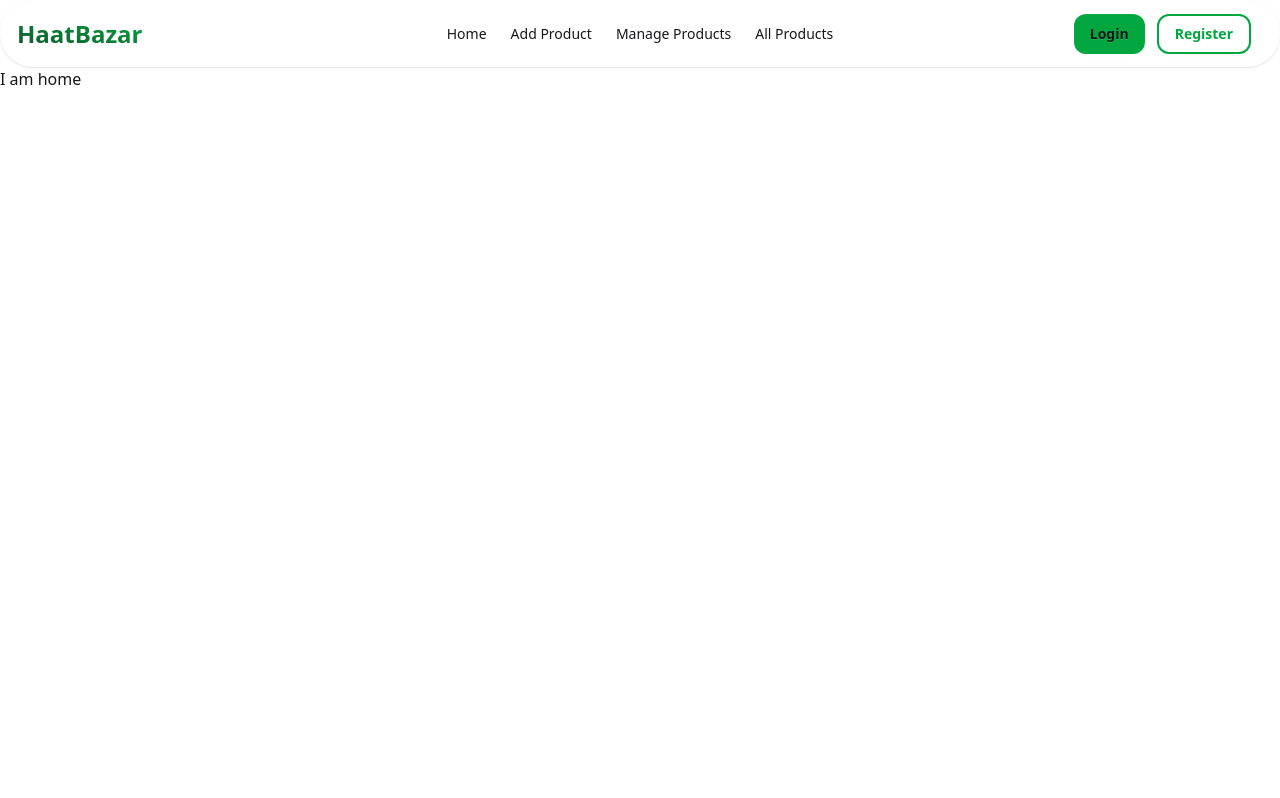
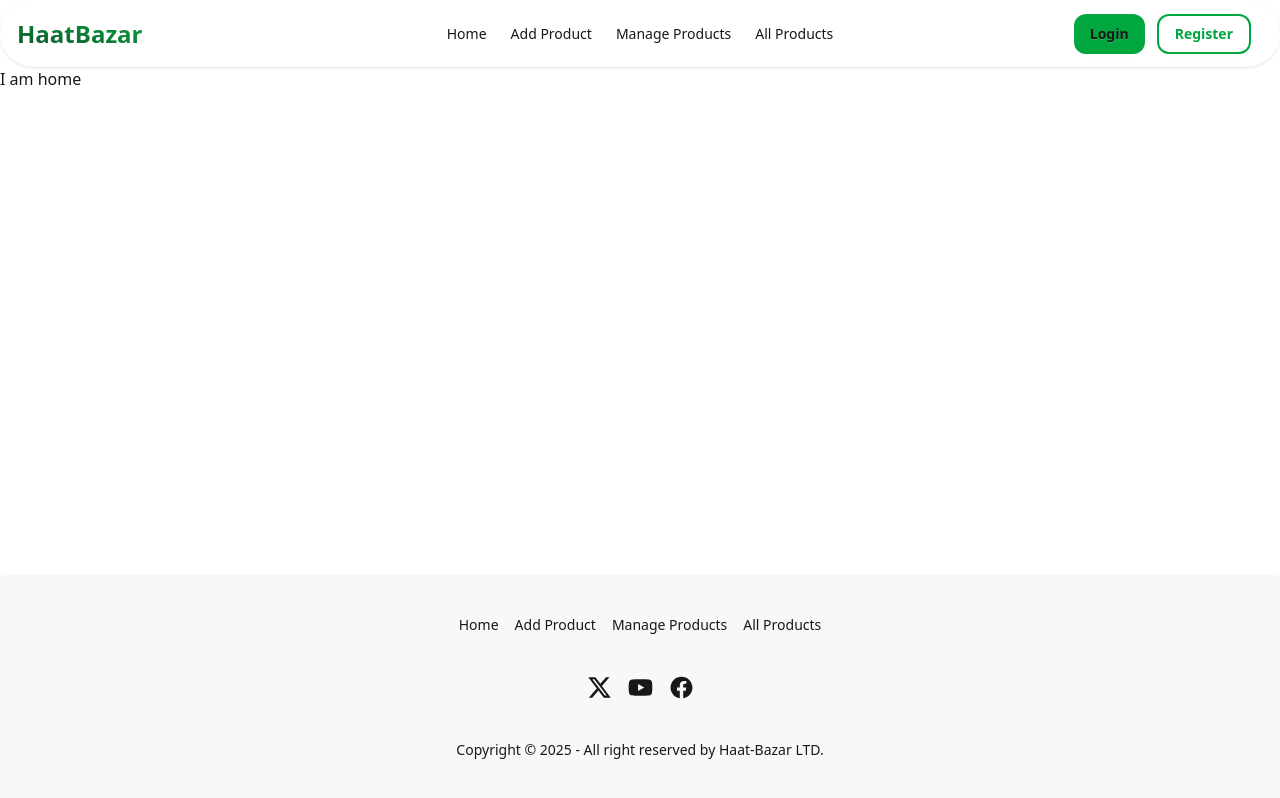
Before and after one commit to oliullahakib/haat-bazar, a Next.js app: page / in a window 1280 px wide. Built offline with nearby package versions, Linux system fonts and the light colour scheme.

Commit message:
footer added to the layout

```diff
--- a/package.json
+++ b/package.json
@@ -12,7 +12,8 @@
     "daisyui": "^5.5.5",
     "next": "16.0.3",
     "react": "19.2.0",
-    "react-dom": "19.2.0"
+    "react-dom": "19.2.0",
+    "react-icons": "^5.5.0"
   },
   "devDependencies": {
     "@tailwindcss/postcss": "^4.1.17",
--- a/src/app/layout.js
+++ b/src/app/layout.js
@@ -1,6 +1,7 @@
 import { Geist, Geist_Mono } from "next/font/google";
 import "./globals.css";
 import Navbar from "@/components/Shared/Navbar";
+import Footer from "@/components/Shared/Footer";
 
 const geistSans = Geist({
   variable: "--font-geist-sans",
@@ -23,8 +24,13 @@ export default function RootLayout({ children }) {
       <body
         className={`${geistSans.variable} ${geistMono.variable} antialiased`}
       >
-        <Navbar/>
-        {children}
+       <div className="flex flex-col min-h-screen">
+         <Navbar/>
+        <div className="flex-1">
+          {children}
+        </div>
+        <Footer/>
+       </div>
       </body>
     </html>
   );
--- /dev/null
+++ b/src/components/Shared/Footer.jsx
@@ -0,0 +1,38 @@
+import Link from 'next/link';
+import React from 'react';
+import { FaXTwitter, FaYoutube } from "react-icons/fa6";
+import { IoLogoFacebook } from "react-icons/io5";
+
+const Footer = () => {
+    const links = <>
+     <Link href={"/"}>Home</Link>
+     <Link href={"/add-products"}>Add Product</Link>
+     <Link href={"/manage-products"}>Manage Products</Link>
+     <Link href={"/all-products"}>All Products</Link>
+    </>
+    return (
+        <footer className="footer footer-horizontal footer-center bg-base-200 text-base-content rounded p-10">
+            <nav className="grid grid-flow-row md:grid-flow-col gap-4">
+                {links}
+            </nav>
+            <nav>
+                <div className="grid grid-flow-col gap-4">
+                    <Link href={"https://x.com/"} target='_blank'>
+                        <FaXTwitter size={25} />
+                    </Link>
+                    <Link href={'https://www.youtube.com/'} target='_blank'>
+                       <FaYoutube size={25} />
+                    </Link>
+                    <Link href={'https://www.facebook.com/'}target='_blank' >
+                        <IoLogoFacebook size={25} />
+                    </Link>
+                </div>
+            </nav>
+            <aside>
+                <p>Copyright © {new Date().getFullYear()} - All right reserved by Haat-Bazar LTD.</p>
+            </aside>
+        </footer>
+    );
+};
+
+export default Footer;
```
Also changed, not shown: 1 other file (tests, documents, lock files or other folders).
